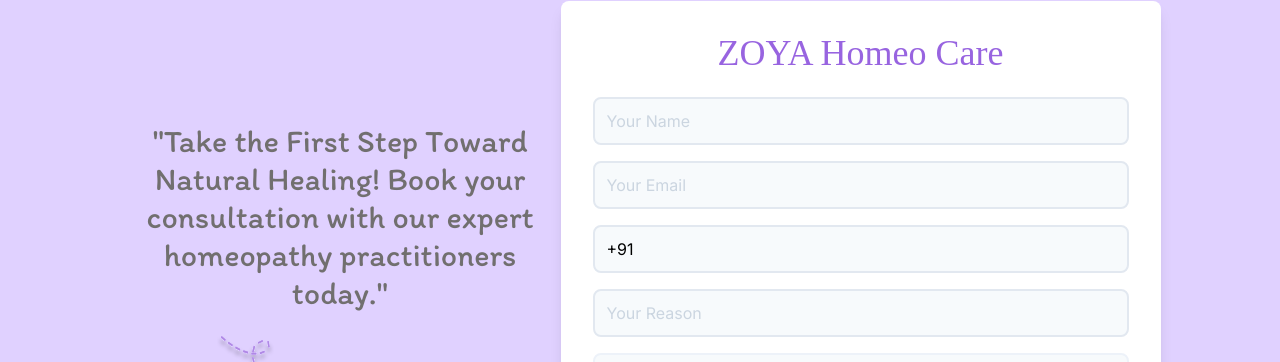
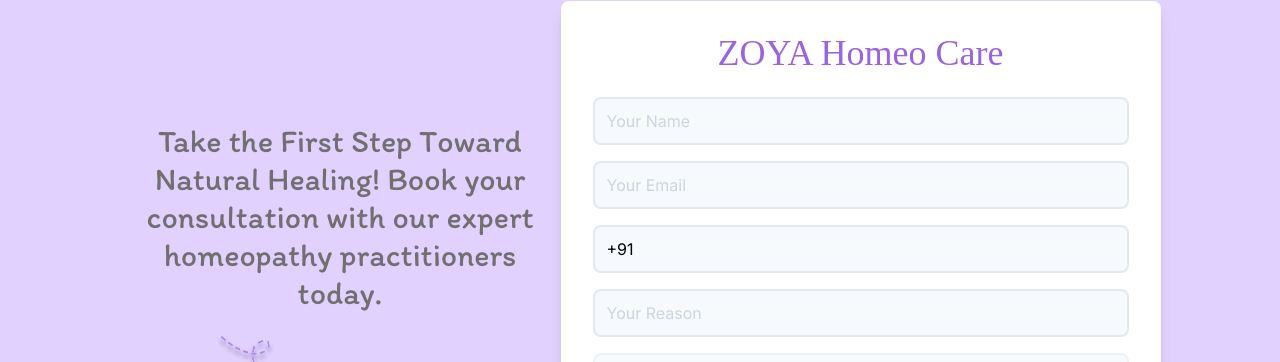
Before and after one commit to sravan-yandapalli/zoya, a Next.js app: page /appointments in a window 1280 px wide. Shown: the part 185-547 px from the top of the page. Built offline with nearby package versions, Linux system fonts and the light colour scheme; a web font is replaced by a local one.

Commit message:
original

```diff
--- a/src/pages/appointments.tsx
+++ b/src/pages/appointments.tsx
@@ -101,7 +101,7 @@
         {/* Background Content Section */}
         <div className="hidden lg:flex flex-col items-center space-y-6">
           <div className="text-[32px] font-itim text-dimgray-100 text-center max-w-[441px]">
-            "Take the First Step Toward Natural Healing! Book your consultation with our expert homeopathy practitioners today."
+            {"Take the First Step Toward Natural Healing! Book your consultation with our expert homeopathy practitioners today."}
           </div>
           <Image className="h-auto w-[246px]" width={246} height={108} alt="Arrow Design" src="/assets/Arrow-design.svg" />
         </div>
```
